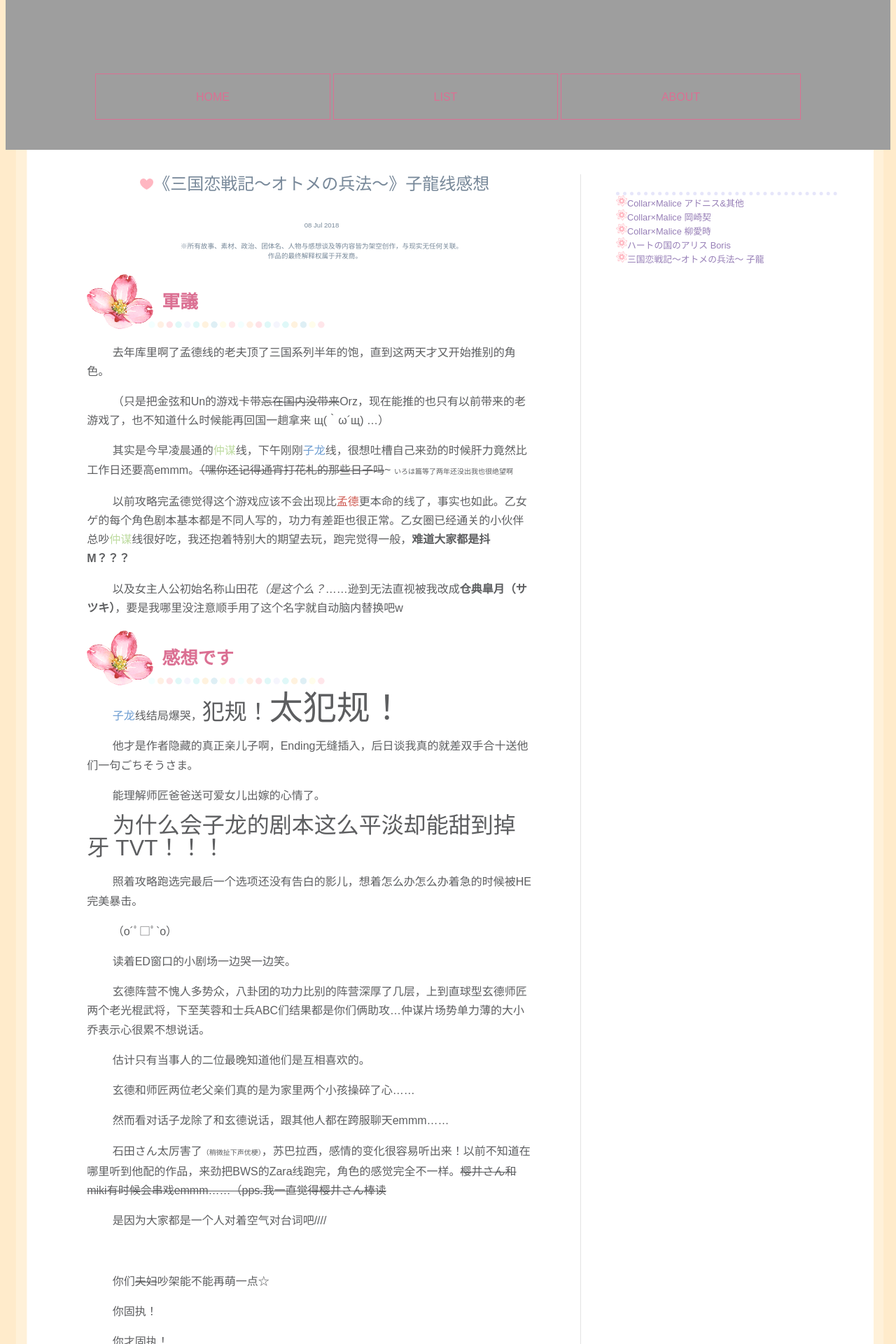
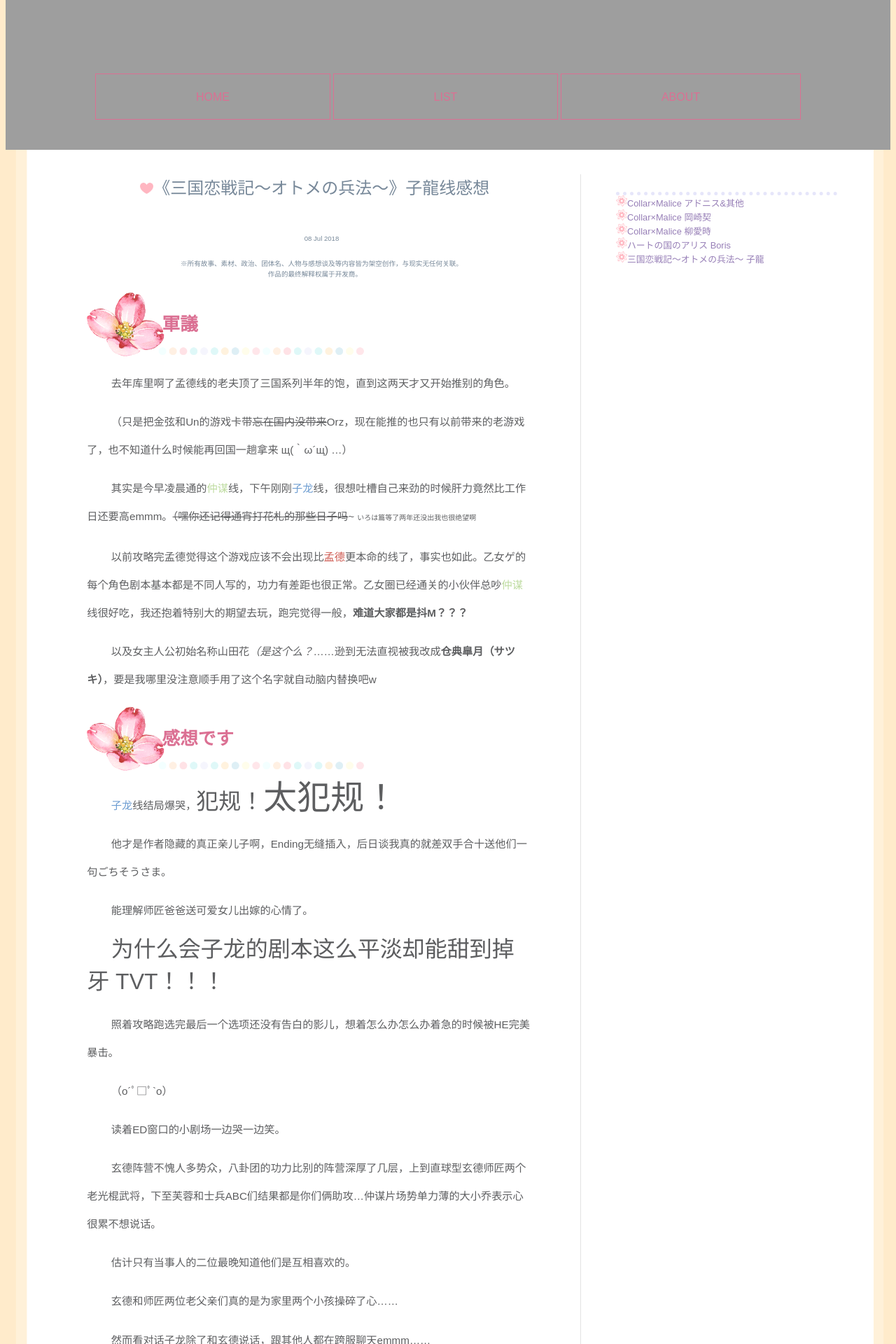
Before and after one commit to bluemarmle/bluemarmle.github.io, a Jekyll site: the page built from _posts/2018-07-08-sangoku-shiryuu.md, in a window 1280 px wide. Shown: the part 742-2662 px from the top of the page at 70% size. Built offline with Jekyll 4.4.1, drawn with Linux system fonts in a browser that asks for light colours.

Commit message:
20180708

```diff
--- a/assets/post.css
+++ b/assets/post.css
@@ -41,7 +41,7 @@ div.content{
     margin-left: 5%;
     margin-right: 35%;
     margin-bottom: 2%;
-    line-height: 1.7em;
+    line-height: 2.5em;
     border-right-style: solid;
     border-width: 1px;
     border-color: #E3E3E3;
@@ -64,7 +64,7 @@ div.neirong{
 }
 
 p{
-    font-size: 1em;
+    font-size: 0.95em;
     text-indent: 2em;
 }
 
```
Also changed, not shown: 2 other files.
